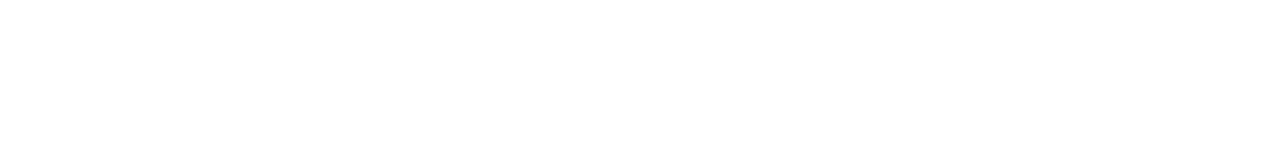
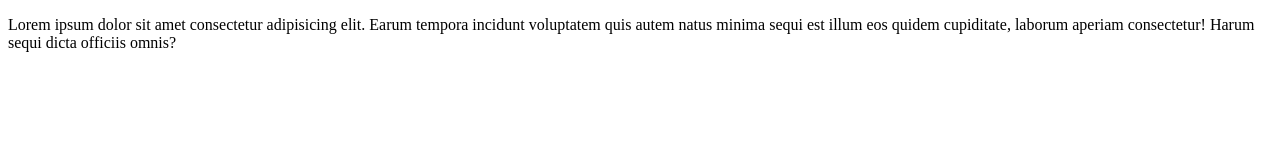
Before and after one commit to adolfodelarosades/GitVSCTest, a plain HTML site: page index.html in a window 1280 px wide. Drawn offline with Linux system fonts and the light colour scheme.

Commit message:
Agregado DIV Contenedor

```diff
--- a/index.html
+++ b/index.html
@@ -7,5 +7,12 @@
 </head>
 <body>
 
+    <!--DIV CONTENEDOR 1-->
+    <div class="container">
+        <div class="row">
+            <p>Lorem ipsum dolor sit amet consectetur adipisicing elit. Earum tempora incidunt voluptatem quis autem natus minima sequi est illum eos quidem cupiditate, laborum aperiam consectetur! Harum sequi dicta officiis omnis?</p>
+        </div>
+    </div>
+
 </body>
 </html>
```
